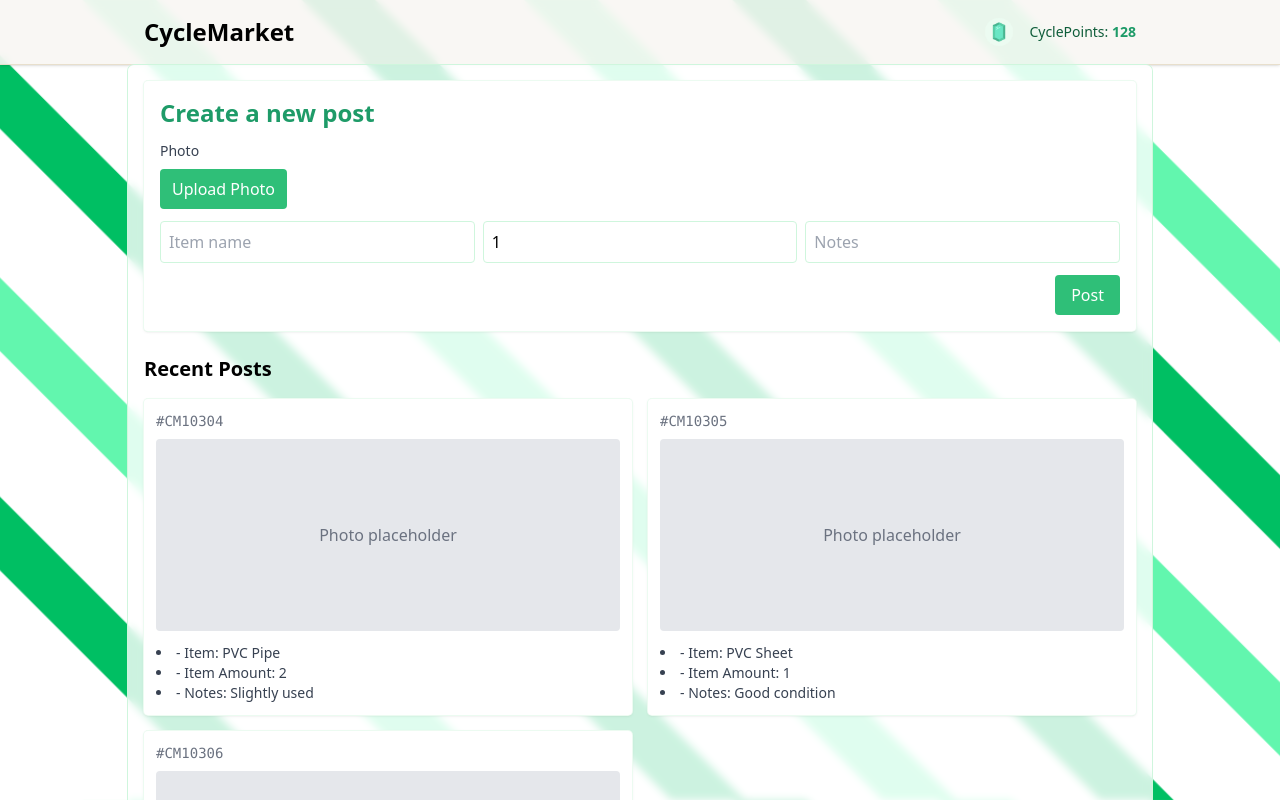
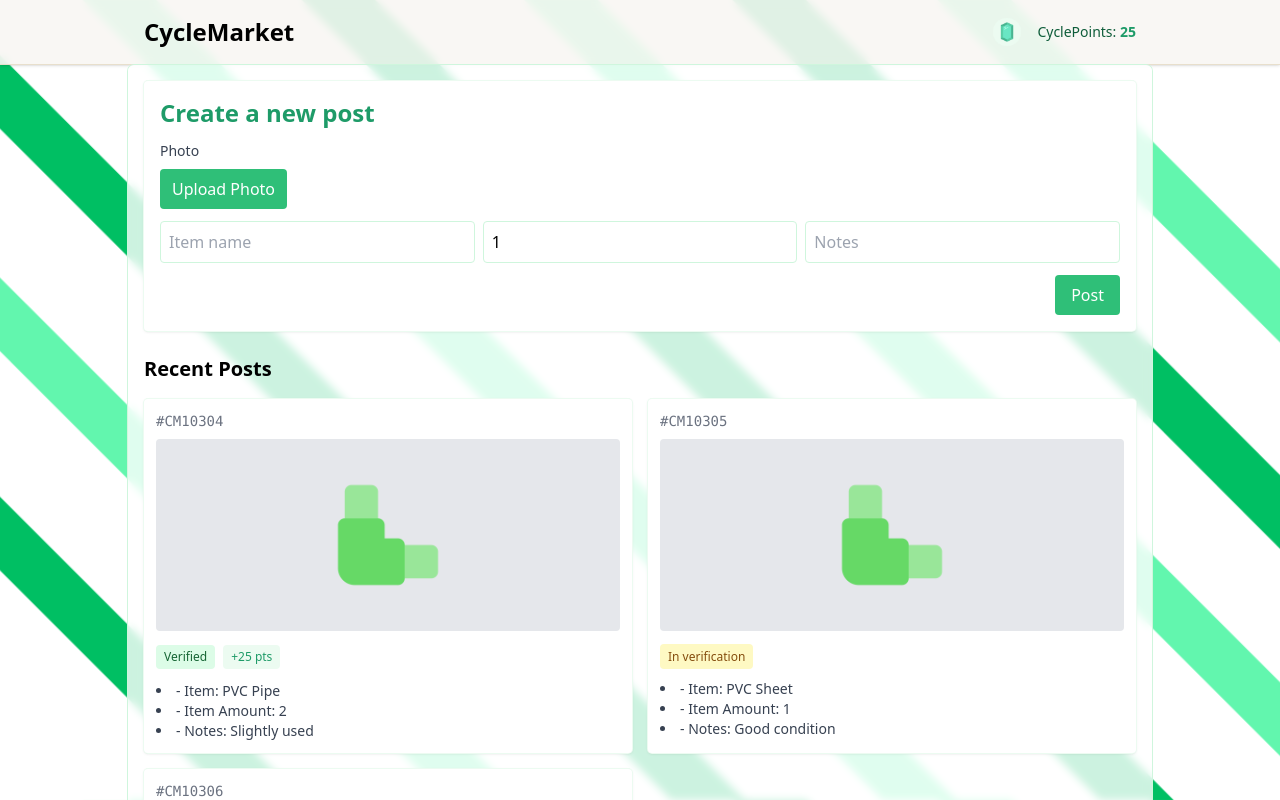
Before and after one commit to mikeezvz/CycleMarket, a Next.js app: page / in a window 1280 px wide. Shown: the top 800 px of the page. Built offline with nearby package versions, Linux system fonts and the light colour scheme.

Commit message:
Update card UI/UX with status indicator

```diff
--- a/components/Dashboard.tsx
+++ b/components/Dashboard.tsx
@@ -10,29 +10,34 @@
   item: string
   amount: number
   notes: string
+  status: 'Verified' | 'In verification' | 'Unapproved'
   // image preview URL (optional, runtime only)
   image?: string | null
+  // points earned when verified (optional)
+  pointsEarned?: number
 }
 
 const initialPosts: Post[] = [
-  { id: 'CM10304', item: 'PVC Pipe', amount: 2, notes: 'Slightly used' },
-  { id: 'CM10305', item: 'PVC Sheet', amount: 1, notes: 'Good condition' },
-  { id: 'CM10306', item: 'PVC Connector', amount: 5, notes: 'Sealed glue' },
+  { id: 'CM10304', item: 'PVC Pipe', amount: 2, notes: 'Slightly used', status: 'Verified', pointsEarned: 25 },
+  { id: 'CM10305', item: 'PVC Sheet', amount: 1, notes: 'Good condition', status: 'In verification' },
+  { id: 'CM10306', item: 'PVC Connector', amount: 5, notes: 'Sealed glue', status: 'Unapproved' },
 ]
 
 export default function Dashboard() {
   const [posts, setPosts] = useState<Post[]>(initialPosts)
 
-  function addPost(payload: Omit<Post, 'id'>) {
+  function addPost(payload: { item: string; amount: number; notes: string; image?: string | null }) {
     // create a simple unique post id for prototype: CM + timestamp
     const id = 'CM' + String(Date.now()).slice(-6)
-    const newPost: Post = { id, ...payload }
+    const newPost: Post = { id, ...payload, status: 'In verification' }
     setPosts((s) => [newPost, ...s])
   }
 
+  const totalPoints = posts.reduce((s, p) => s + (p.pointsEarned ?? 0), 0)
+
   return (
     <div className="min-h-screen bg-transparent">
-      <Header points={128} />
+      <Header points={totalPoints} />
   <div className="max-w-5xl mx-auto p-4 bg-white/80 backdrop-blur-sm rounded-md ring-1 ring-cycle-100">
         <section className="mb-6">
           <NewPostForm onCreate={addPost} />
--- a/components/PostCard.tsx
+++ b/components/PostCard.tsx
@@ -1,17 +1,39 @@
 import React from 'react'
+import Image from 'next/image'
+import placeholder from '../app/assets/placeholder.png'
 
 export default function PostCard({ post }: { post: any }) {
   return (
   <article className="bg-white rounded shadow p-3 ring-1 ring-cycle-50">
     <div className="text-sm text-gray-500 font-mono">#{post.id}</div>
 
-      <div className="mt-2 h-48 bg-gray-200 rounded overflow-hidden flex items-center justify-center">
+  <div className="mt-2 h-48 bg-gray-200 rounded overflow-hidden flex items-center justify-center">
         {post.image ? (
           // runtime-only preview URL
           // eslint-disable-next-line @next/next/no-img-element
           <img src={post.image} alt={`post-${post.id}`} className="object-contain h-full w-full" />
         ) : (
-          <span className="text-gray-500">Photo placeholder</span>
+          <div className="flex items-center justify-center h-full w-full">
+            <Image src={placeholder} alt="placeholder" width={120} height={120} className="object-contain" />
+          </div>
+        )}
+      </div>
+
+      {/* status badge placed below the image and above the listing */}
+      <div className="mt-3">
+        {post.status === 'Verified' && (
+          <span className="inline-flex items-center gap-2">
+            <span className="px-2 py-1 text-xs bg-green-100 text-green-800 rounded">Verified</span>
+            {post.pointsEarned ? (
+              <span className="px-2 py-1 text-xs bg-cycle-50 text-cycle-700 rounded">+{post.pointsEarned} pts</span>
+            ) : null}
+          </span>
+        )}
+        {post.status === 'In verification' && (
+          <span className="px-2 py-1 text-xs bg-yellow-100 text-yellow-800 rounded">In verification</span>
+        )}
+        {post.status === 'Unapproved' && (
+          <span className="px-2 py-1 text-xs bg-red-100 text-red-800 rounded">Unapproved</span>
         )}
       </div>
 
```
Also changed, not shown: app/assets/placeholder.png (added).
